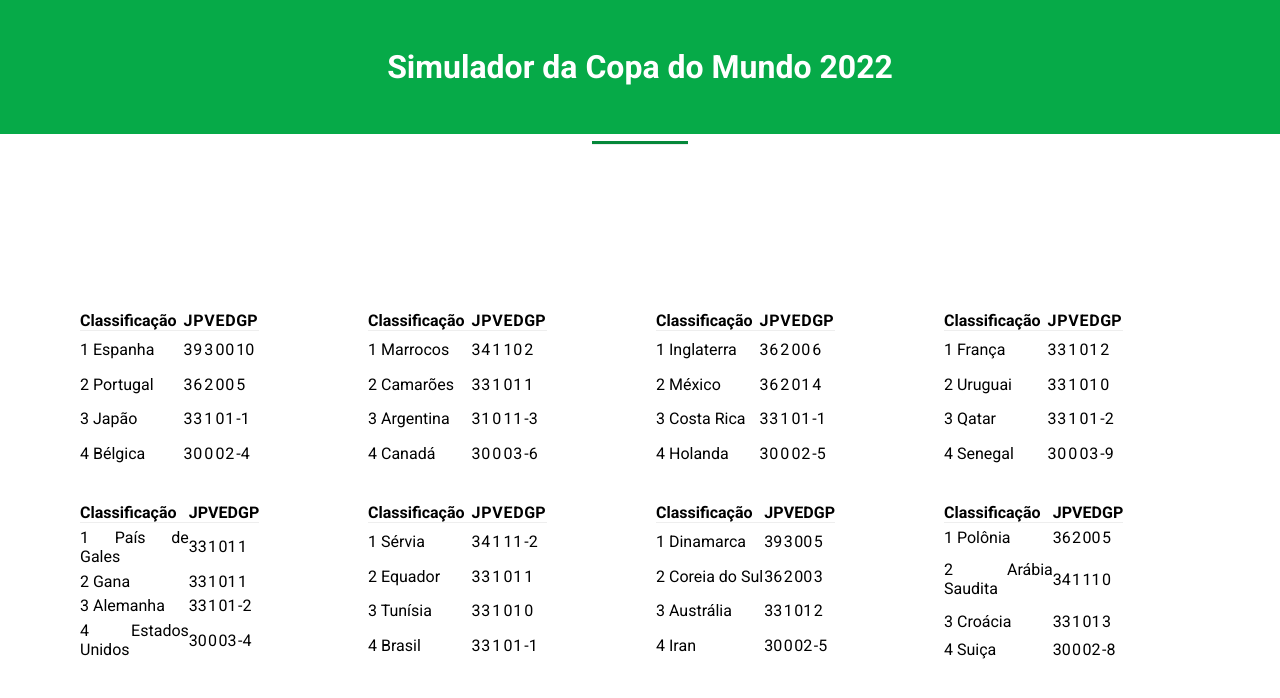
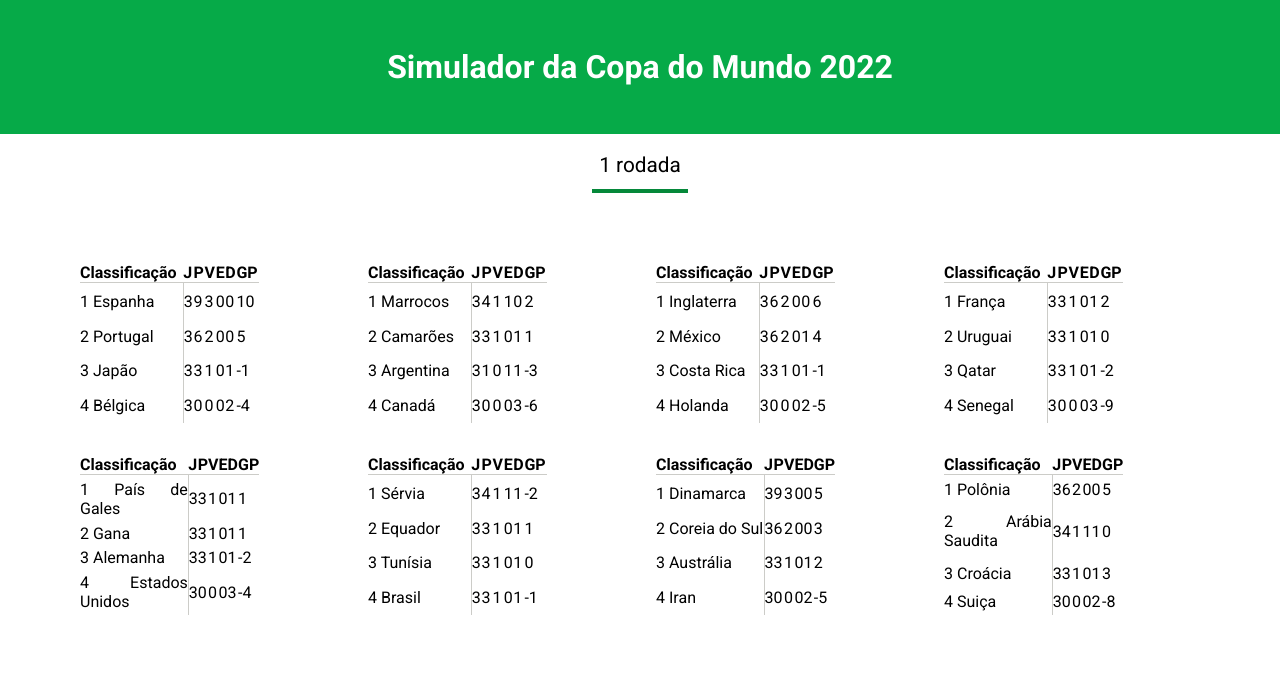
Before and after one commit to BrunoAraujooDev/simulador-copa-do-mundo, a React (Vite) app: page /groups in a window 1280 px wide. Shown: the top 698 px of the page. Built offline with nearby package versions, Linux system fonts and the light colour scheme.

Commit message:
alteracao na tabela, colocando cores mais nitidas e mudando a div de resultados de cada rodada, mas ainda falta ajustar a logica de criar resultados

```diff
--- a/src/styles/theme/default.js
+++ b/src/styles/theme/default.js
@@ -4,6 +4,7 @@ export const defaultTheme = {
     'gray-title': '#333333',
     'gray-text': '#202024',
     'gray-background': '#eee',
+    'gray-border': '#CCCCC8',
 
     'green-base': '#05883A',
     'green-header': '#06AA48',
--- a/src/view/Groups/index.jsx
+++ b/src/view/Groups/index.jsx
@@ -91,20 +91,21 @@ export function Groups() {
 
             <ResultsDiv>
                 <RoundButton>{round} rodada </RoundButton>
-                {
+                {/* {
                     tableGroups &&
 
                     tableGroups.map(group => {
                         group.map((team, index) => {
+                            console.log('team', team)
 
 
                             if(index == 0 || index == 2){
                                 return (
                                     <div>
                                         <div>
-                                            {team[index]?.name} {team[index]?.games[numeroRodadas[round]].goals}
+                                            {team?.name} {team?.games[numeroRodadas[round]].goals}
                                             X
-                                            {team[index]?.games[numeroRodadas[round]]?.goalsTaken} {team[index]?.games[numeroRodadas[round]].adversary}
+                                            {team?.games[numeroRodadas[round]]?.goalsTaken} {team?.games[numeroRodadas[round]].adversary}
                                         </div>
                                     </div>
                                 )
@@ -112,7 +113,7 @@ export function Groups() {
                         })
 
 
-                    })}
+                    })} */}
 
 
             </ResultsDiv>
@@ -140,7 +141,7 @@ export function Groups() {
                                             group.map((country, idx) => {
                                                 return (
                                                     <tr key={idx}>
-                                                        <td>{idx + 1}  {country.name}</td>
+                                                        <td style={{borderRight: '1px solid #CCCCC8'}}>{idx + 1}  {country.name}</td>
                                                         <td>{country.matches}</td>
                                                         <td>{country.points}</td>
                                                         <td>{country.victory}</td>
--- a/src/view/Groups/style.js
+++ b/src/view/Groups/style.js
@@ -14,7 +14,7 @@ export const ResultsDiv = styled.section`
     display: flex;
     flex-direction: column;
     align-items: center;
-    border-bottom: 1px solid ${prop => prop.theme['gray-background']};
+    /* border-bottom: 1px solid ${prop => prop.theme['gray-text']}; */
 
 `
 
@@ -25,7 +25,7 @@ export const RoundButton = styled.button`
     font-size: 1.3rem;
     border: none;
     background-color: ${prop => prop.theme['white']};
-    border-bottom: 3px solid ${prop => prop.theme['green-base']};
+    border-bottom: 4px solid ${prop => prop.theme['green-base']};
     padding-bottom: 0.8rem;
 `
 
@@ -33,7 +33,7 @@ export const GroupsContainer = styled.section`
     display: grid;
     grid-template-columns: repeat(4, 1fr);
     gap: 2rem;
-    margin-top: 8.37rem;
+    margin-top: 2.37rem;
     padding: 2rem 5rem;
     width: 100vw;
 `
@@ -50,7 +50,7 @@ export const TableGroups = styled.table`
     min-height: 10rem;
 
     thead{
-        border-bottom: 1px solid ${prop => prop.theme['gray-background']};
+        border-bottom: 1px solid ${prop => prop.theme['gray-border']};
     }
 
 
```
Also changed, not shown: src/util/createResults.js (+5 -3 lines).
